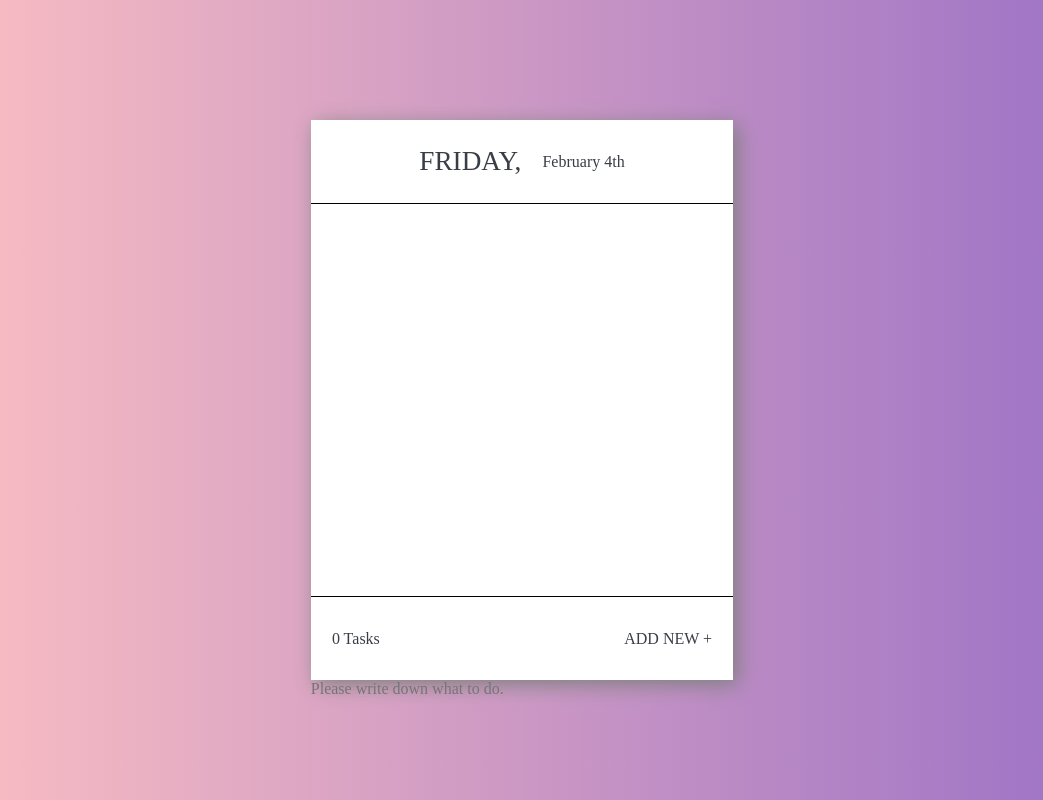
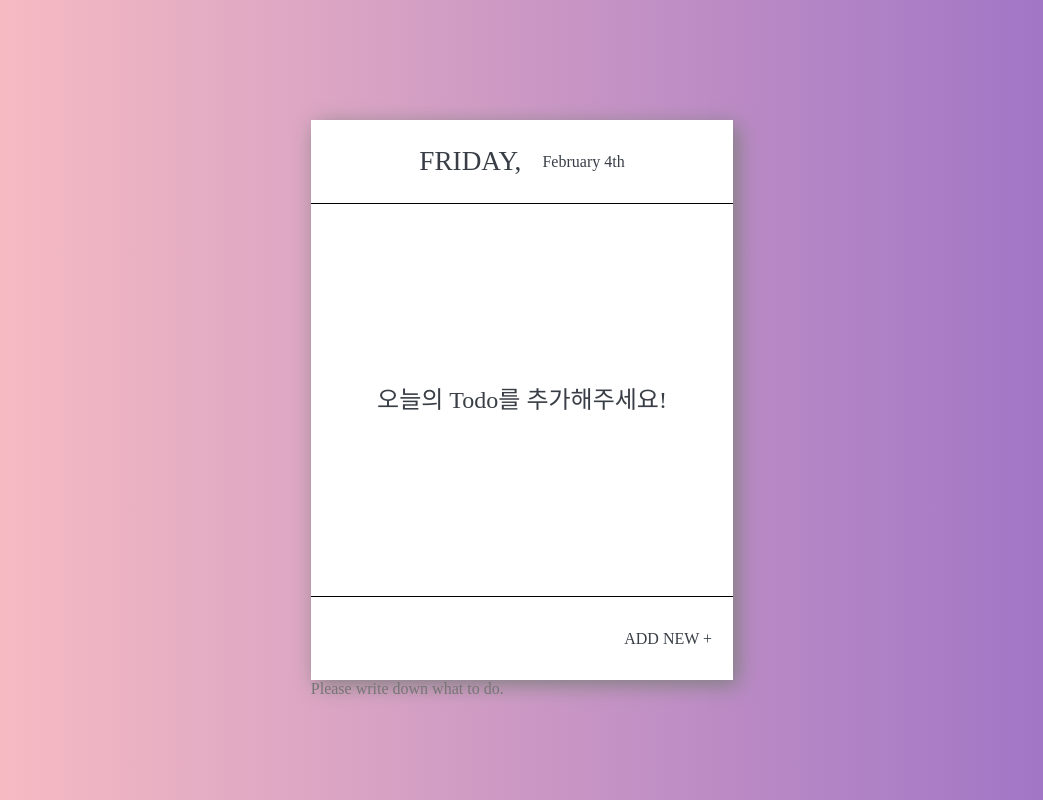
Before and after one commit to crucial-sub/TS-Todo-List, a React (Create React App) app: page / in a window 1280 px wide. Shown: the whole page, without its empty margins (118-1161 px from the left). Built offline with nearby package versions, Linux system fonts and the light colour scheme.

Commit message:
✨ Todo 카운트 기능 구현

```diff
--- a/src/components/TodoAdd.tsx
+++ b/src/components/TodoAdd.tsx
@@ -11,10 +11,23 @@ interface Props {
 }
 
 export const TodoAdd = ({ setTodoList, setTask, task, todoList }: Props) => {
+  const completedCount = todoList.filter(
+    (todo) => todo.isChecked === true
+  ).length;
   return (
     <>
       <AddBox>
-        <TaskCount>0 Tasks</TaskCount>
+        {todoList.length > 0 ? (
+          todoList.length > completedCount ? (
+            <TaskCount>
+              Todo {todoList.length}개 중 {completedCount}개 완료
+            </TaskCount>
+          ) : (
+            <TaskCount>오늘의 Todo 완료 !</TaskCount>
+          )
+        ) : (
+          <TaskCount />
+        )}
         <BtnLabel htmlFor="add-btn">ADD NEW +</BtnLabel>
         <AddBtn id="add-btn" />
       </AddBox>
@@ -37,7 +50,11 @@ const AddBox = styled.div`
   padding: 0 5%;
 `;
 
-const TaskCount = styled.span``;
+const TaskCount = styled.span`
+  color: #ff87ca;
+  font-weight: 700;
+  font-size: 1.2rem;
+`;
 
 const AddBtn = styled.button`
   display: none;
--- a/src/components/TodoContainer.tsx
+++ b/src/components/TodoContainer.tsx
@@ -7,7 +7,6 @@ import { ITask } from "../Interfaces";
 
 export const TodoContainer = () => {
   const [task, setTask] = useState("");
-  const [isCompleted, setIsCompleted] = useState<boolean>(false);
   const [todoList, setTodoList] = useState<ITask[]>([]);
 
   return (
@@ -18,7 +17,6 @@ export const TodoContainer = () => {
         setTask={setTask}
         task={task}
         todoList={todoList}
-        isCompleted={isCompleted}
       />
       <TodoAdd
         setTodoList={setTodoList}
--- a/src/components/TodoList.tsx
+++ b/src/components/TodoList.tsx
@@ -8,18 +8,14 @@ interface Props {
   task: string;
   setTodoList: (val: any) => void;
   setTask: (val: string) => void;
-  isCompleted: boolean;
 }
 
-export const TodoList = ({
-  todoList,
-  task,
-  setTodoList,
-  setTask,
-  isCompleted,
-}: Props) => {
+export const TodoList = ({ todoList, task, setTodoList, setTask }: Props) => {
   return (
     <TodoListBox>
+      {todoList.length === 0 && (
+        <EmptyBox>오늘의 Todo를 추가해주세요!</EmptyBox>
+      )}
       {todoList.map((todo, i) => {
         return (
           <Todo
@@ -36,4 +32,15 @@ export const TodoList = ({
 
 const TodoListBox = styled.ul`
   overflow: auto;
+  position: relative;
 `;
+
+const EmptyBox = styled.span`
+  /* display: inline-block; */
+  width: 100%;
+  text-align: center;
+  font-size: 1.5rem;
+  position: absolute;
+  top: 50%;
+  transform: translateY(-50%);
+`;
```
